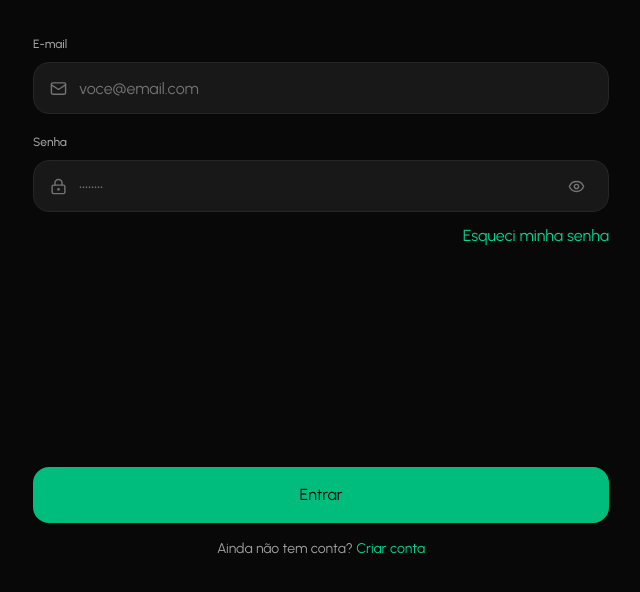
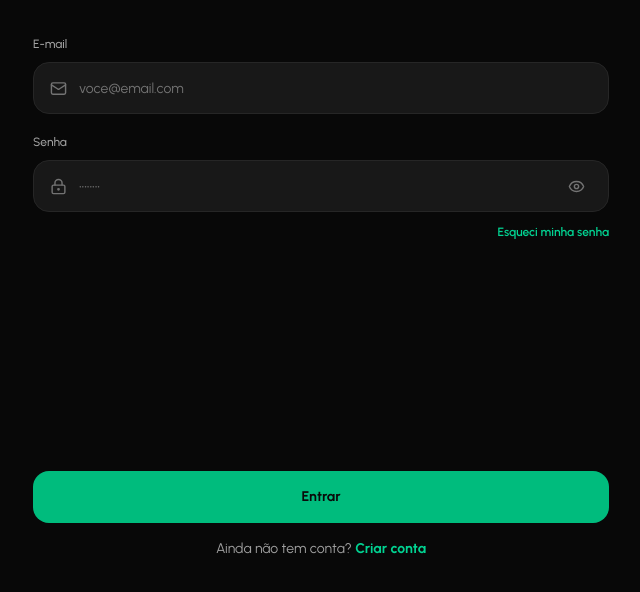
Before and after one commit to paulobr4z/sobrouquanto, a Next.js app: page /login in a window 1280 px wide. Shown: the part 205-797 px from the top of the page, without its empty margins (319-959 px from the left). Built offline with nearby package versions, Linux system fonts and the light colour scheme; no server answers.

Commit message:
refactor: Remove estilos de fonte de elementos de formulário no globals.css

```diff
--- a/src/app/globals.css
+++ b/src/app/globals.css
@@ -21,11 +21,3 @@ body {
   color: var(--foreground);
   font-family: var(--font-urbanist);
 }
-
-button,
-a,
-input,
-textarea,
-select {
-  font: inherit;
-}
```
